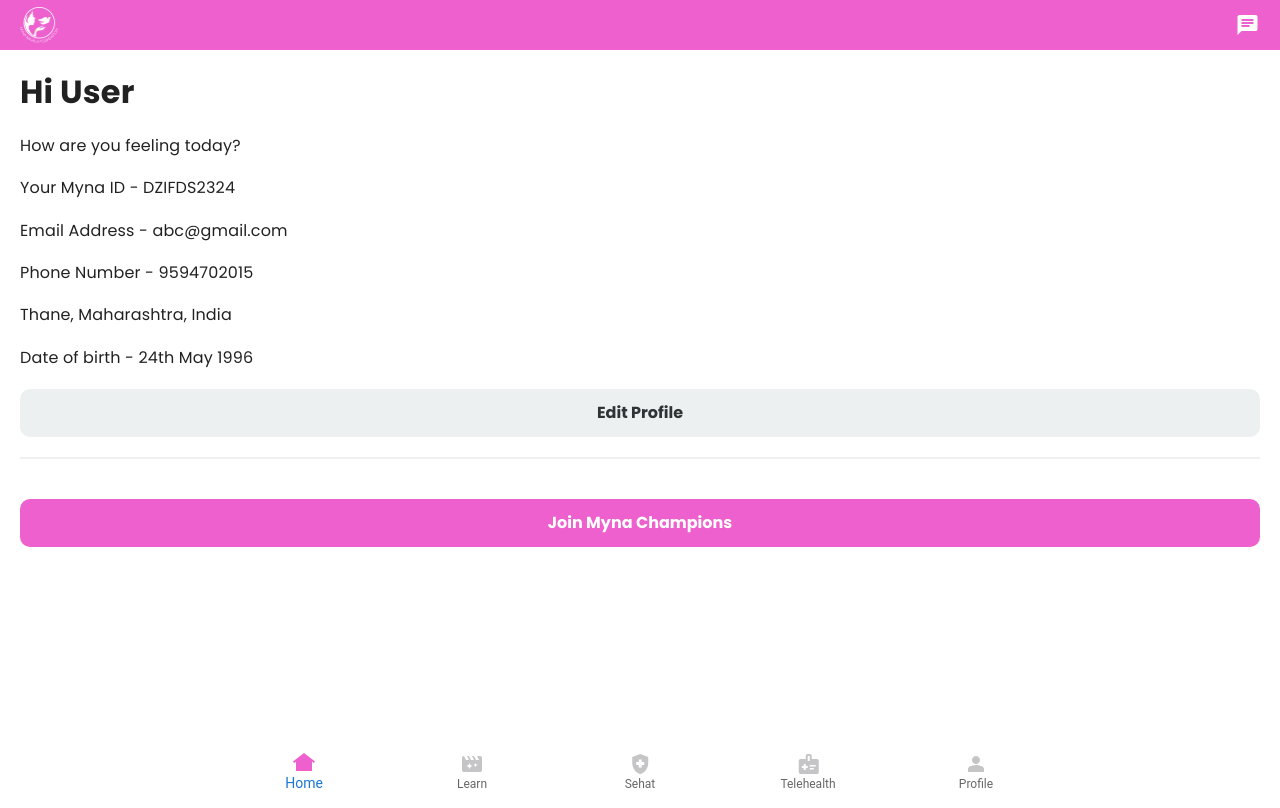
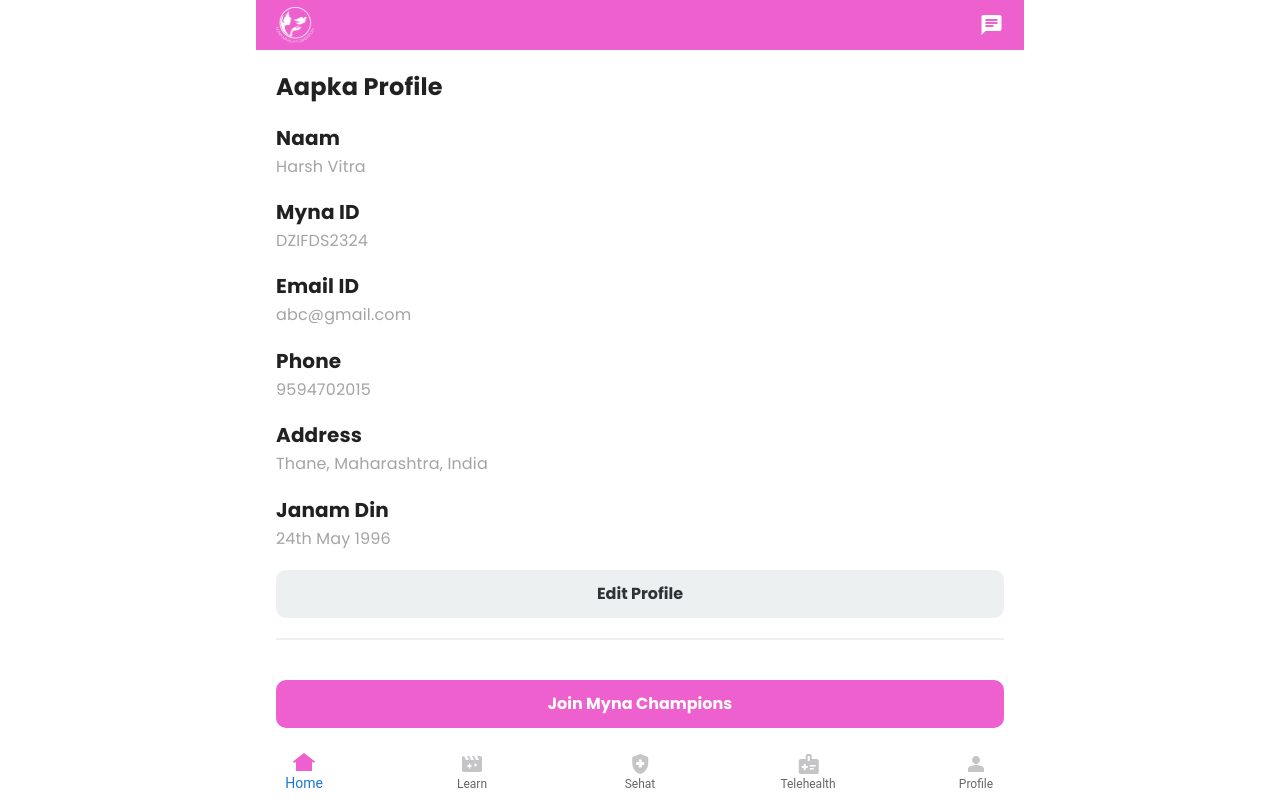
Before and after one commit to enroot-mumbai/mynafe, a Next.js app: page /profile in a window 1280 px wide. Built offline with nearby package versions, Linux system fonts and the light colour scheme.

Commit message:
UI for profile fixed

```diff
--- a/pages/index.tsx
+++ b/pages/index.tsx
@@ -60,6 +60,8 @@
         </div>
       </div>
 
+      {/* <span className="divider" /> */}
+
       <div className={styles.stepContainer}>
         <p className={styles.subTitle}>Agla step:</p>
 
@@ -87,6 +89,8 @@
 
       </div>
 
+      {/* <span className="divider" /> */}
+
       <HealthTip/>
     </div>
   );
--- a/pages/learn/index.tsx
+++ b/pages/learn/index.tsx
@@ -13,7 +13,7 @@
     <>
       <div className="pageContainerTop">
         <div className="pageContent p-20 auto-container-lg">
-          <h2 className="pageTitle color-p">Lessons</h2>
+          <h2 className="pageTitle">Lessons</h2>
           <CoursesWrapper>
             {allCourses?.length > 0 &&
               allCourses?.map((course, index) => {
--- a/pages/profile/index.tsx
+++ b/pages/profile/index.tsx
@@ -1,22 +1,52 @@
 import React from "react";
-import SimpleBottomNavigation from "../../src/components/layout/BottomNavigation";
-import Navigation from "../../src/components/layout/Navigation";
+import styles from './../../styles/Profile.module.scss'
 
 type Props = {};
 
-function UserProfile({}: Props) {
+function UserProfile({ }: Props) {
+  const user = {
+    name: 'Harsh Vitra',
+    id: 'DZIFDS2324',
+    email: 'abc@gmail.com',
+    phone: '9594702015',
+    address: 'Thane, Maharashtra, India',
+    dob: '24th May 1996'
+  }
   return (
     <>
       <div className="pageContainerTop">
         <div className="pageContent p-20">
-          <h2 className="pageTitle ">Hi User</h2>
-          <p>How are you feeling today?</p>
+          <h2 className="pageTitle">Aapka Profile</h2>
 
-          <p>Your Myna ID - DZIFDS2324</p>
-          <p>Email Address - abc@gmail.com</p>
-          <p>Phone Number - 9594702015</p>
-          <p>Thane, Maharashtra, India</p>
-          <p>Date of birth - 24th May 1996</p>
+          <div className={styles.profileDetail}>
+            <p className={styles.profileTitle}>Naam</p>
+            <p className={styles.profileValue}>{user.name}</p>
+          </div>
+
+          <div className={styles.profileDetail}>
+            <p className={styles.profileTitle}>Myna ID</p>
+            <p className={styles.profileValue}>{user.id}</p>
+          </div>
+
+          <div className={styles.profileDetail}>
+            <p className={styles.profileTitle}>Email ID</p>
+            <p className={styles.profileValue}>{user.email}</p>
+          </div>
+
+          <div className={styles.profileDetail}>
+            <p className={styles.profileTitle}>Phone</p>
+            <p className={styles.profileValue}>{user.phone}</p>
+          </div>
+
+          <div className={styles.profileDetail}>
+            <p className={styles.profileTitle}>Address</p>
+            <p className={styles.profileValue}>{user.address}</p>
+          </div>
+
+          <div className={styles.profileDetail}>
+            <p className={styles.profileTitle}>Janam Din</p>
+            <p className={styles.profileValue}>{user.dob}</p>
+          </div>
 
           <button className="secondaryButton">Edit Profile</button>
 
--- a/src/theme/global.scss
+++ b/src/theme/global.scss
@@ -65,8 +65,10 @@
 .pageContainerTop{
   display: flex;
   flex-direction: column;
+  margin: auto;
   background-color: #fff;
   padding-bottom: 60px;
+  max-width: 768px;
 }
 
 .auto-container-md {
@@ -97,7 +99,7 @@
 
 
 .pageTitle {
-  font-size: 32px;
+  font-size: 24px;
   font-weight: bold;
   // line-height: 1.7;
 
@@ -885,6 +887,8 @@
 
 .navigationBar{
   width: 100%;
+  max-width: 768px;
+  margin: auto;
   height: 50px;
   display: flex;
   flex-direction: row;
--- a/styles/Home.module.scss
+++ b/styles/Home.module.scss
@@ -4,7 +4,9 @@
     background-color: #F4F6F9;
     min-height: 100vh;
     padding: 20px;
+    margin: auto;
     margin-bottom: 60px;
+    max-width: 768px;
 }
 
 .titleContainer {
--- /dev/null
+++ b/styles/Profile.module.scss
@@ -0,0 +1,13 @@
+.profileDetail{
+    display: flex;
+    flex-direction: column;
+    gap: 4px;
+    .profileTitle{
+        font-size: 20px;
+        font-weight: bold;
+    }
+    .profileValue{
+        font-size: 16px;
+        color: rgba(28, 28, 30, 0.4);
+    }
+}
```
